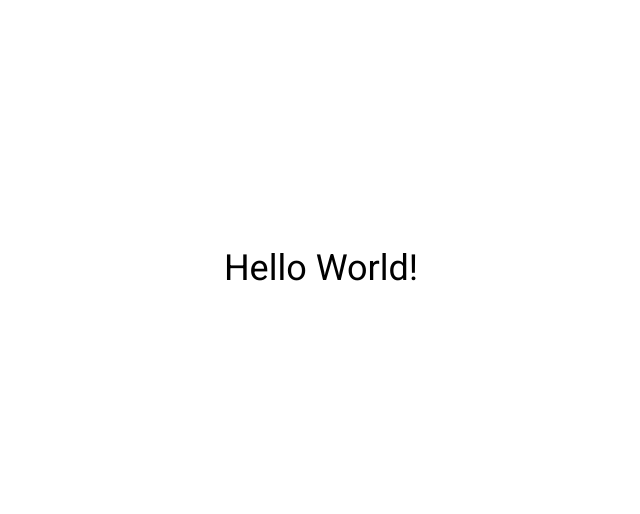
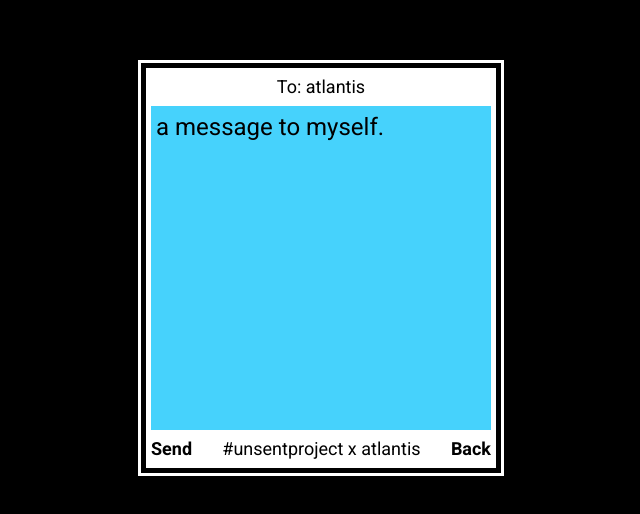
Before and after one commit to GarbageTime/wallpaperengine-theunsentproject, a React (Vite) app: page / in a window 1280 px wide. Shown: the part 132-646 px from the top of the page, without its empty margins (319-959 px from the left). Built offline with nearby package versions, Linux system fonts and the light colour scheme.

Commit message:
Add Card Component

```diff
--- a/src/App.tsx
+++ b/src/App.tsx
@@ -1,7 +1,10 @@
-const App = () => {
+import { FunctionComponent } from "react"
+import Card from "$/components/Card"
+
+const App: FunctionComponent = () => {
   return (
-    <main className="w-screen h-screen grid place-items-center">
-      <p className="text-4xl">Hello World!</p>
+    <main className="w-screen h-screen grid place-items-center bg-black">
+      <Card name="atlantis" message="a message to myself." color="light-blue" />
     </main>
   )
 }
--- /dev/null
+++ b/src/components/Card.tsx
@@ -0,0 +1,45 @@
+import { FunctionComponent } from "react"
+import { colors } from "$/constants/colors"
+
+type Props = {
+  name: string
+  message: string
+  color: keyof typeof colors
+}
+
+const Card: FunctionComponent<Props> = ({
+  name,
+  message,
+  color
+}) => {
+  return (
+    <div
+      className="card-border flex flex-col bg-white w-[350px] h-[400px] p-[5px] gap-[5px]"
+    >
+
+      <header>
+        <p className="text-lg text-center">
+          To: {name}
+        </p>
+      </header>
+
+      <section
+        className="flex-1 p-[5px]"
+        style={{ backgroundColor: `rgb(${colors[color]})` }}
+      >
+        <p className="text-2xl">
+          {message}
+        </p>
+      </section>
+
+      <footer className="flex justify-between text-lg">
+        <b>Send</b>
+        <p>#unsentproject x atlantis</p>
+        <b>Back</b>
+      </footer>
+
+    </div>
+  )
+}
+
+export default Card
--- /dev/null
+++ b/src/constants/colors.ts
@@ -0,0 +1,34 @@
+export const colors = {
+  "white": "255, 255, 255",
+  "light-grey": "162, 162, 162",
+  "grey": "107, 107, 107",
+  "black": "0, 0, 0",
+  "light-orange": "253, 164, 74",
+  "yellow": "254, 254, 124",
+  "tan": "237, 219, 186",
+  "brown": "162, 112, 64",
+  "blue-grey": "169, 184, 187",
+  "turquoise": "105, 140, 142",
+  "pale-blue": "169, 209, 238",
+  "light-blue": "70, 210, 252",
+  "purple": "113, 27, 207",
+  "light-purple": "163, 119, 251",
+  "dull-purple": "140, 126, 150",
+  "pale-purple": "209, 197, 216",
+  "maroon": "137, 4, 4",
+  "red": "248, 27, 27",
+  "orange": "249, 119, 36",
+  "tangerine": "253, 163, 126",
+  "army-green": "113, 128, 91",
+  "dark-green": "5, 112, 8",
+  "green": "68, 208, 70",
+  "light-green": "167, 254, 167",
+  "blue": "18, 39, 252",
+  "dark-blue": "5, 62, 160",
+  "wine": "96, 52, 66",
+  "dark-purple": "52, 28, 63",
+  "pale-pink": "251, 224, 233",
+  "light-pink": "253, 166, 253",
+  "pink": "249, 120, 209",
+  "peach": "252, 209, 166"
+} as const
--- a/src/styles/index.css
+++ b/src/styles/index.css
@@ -4,3 +4,8 @@
 @theme {
   --font-sans: "Roboto", sans-serif;
 }
+
+.card-border {
+  box-shadow: 0px 0px 0px 5px #000000,
+              0px 0px 0px 8px #FFFFFF;
+}
```
